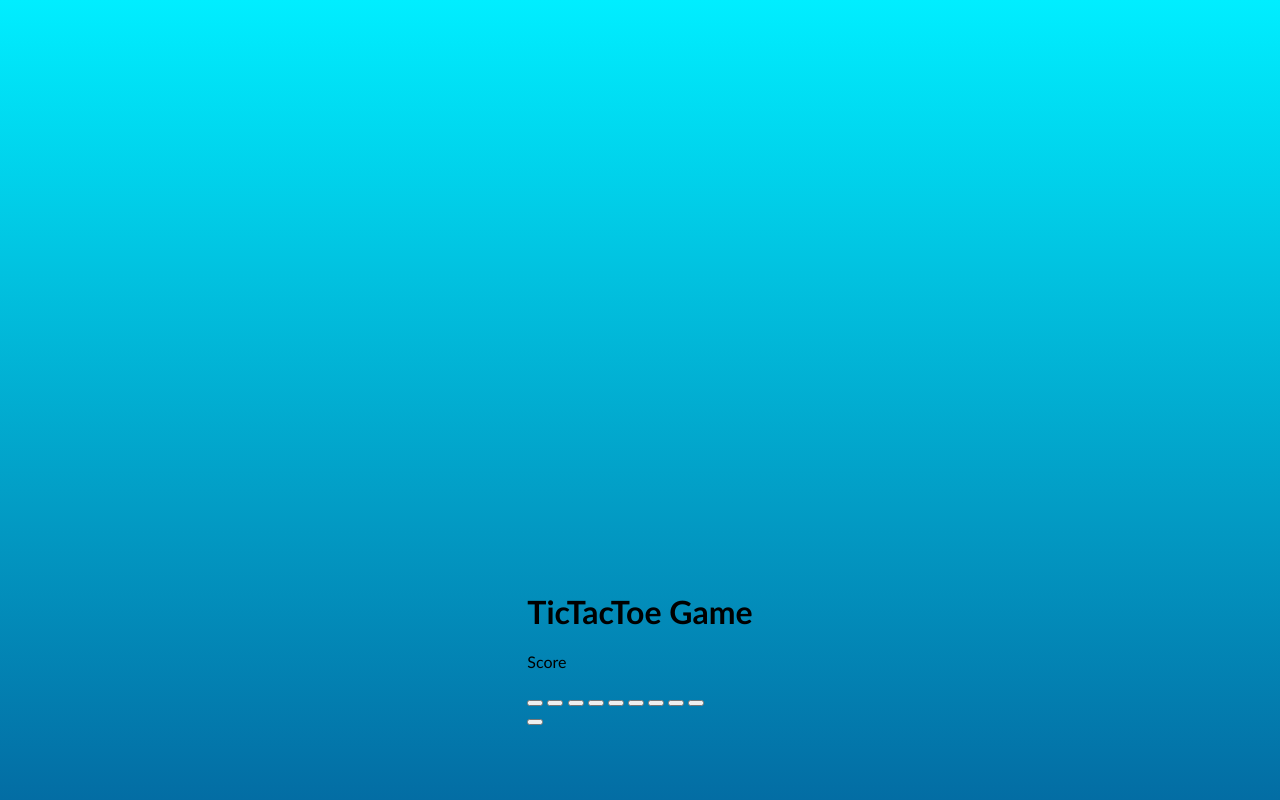
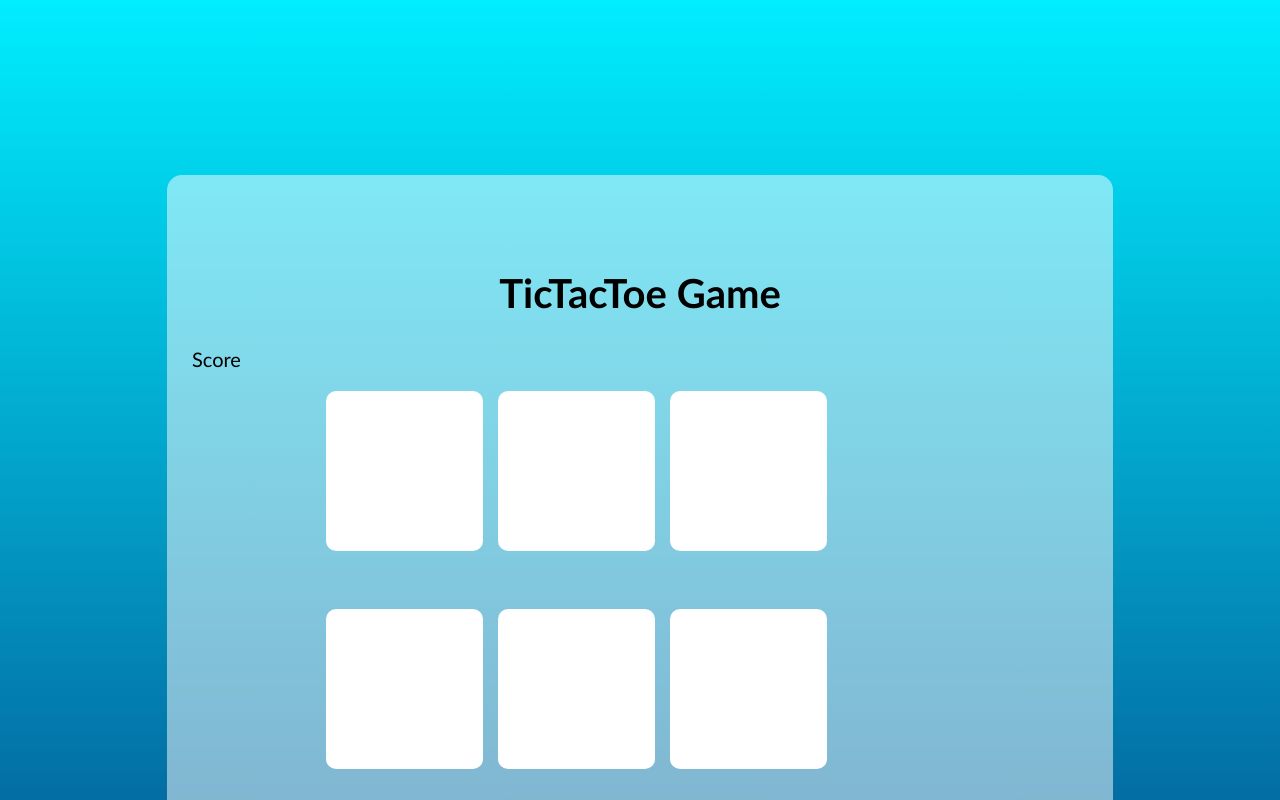
Before and after one commit to tahataha005/tictactoe-game, a plain HTML site: page index.html in a window 1280 px wide. Shown: the top 800 px of the page. Drawn offline with Linux system fonts and the light colour scheme.

Commit message:
Title & game styling

```diff
--- a/styles/styles.css
+++ b/styles/styles.css
@@ -6,3 +6,45 @@ body{
     justify-content: center;
     font-family: 'Gill Sans', 'Gill Sans MT', Calibri, 'Trebuchet MS', sans-serif;
 }
+
+.container{
+    display: flex;
+    flex-direction: column;
+    align-items: center;
+    justify-content: center;
+    width: 70vw;
+    height: 70vw;
+    padding:25px;
+    background-color: rgba(255, 255, 255,50%);
+    border-radius: 15px;
+}
+
+.container > h1{
+    font-size: 40px;
+    margin: 10px;
+}
+
+.score{
+    align-self: start;
+    font-size: 20px;
+}
+
+.game{
+    gap: 15px;
+    align-self: center;
+    grid-area: 5px;
+    display: flex;
+    flex-wrap: wrap;
+    width: 70%;
+    height: 50vw;
+
+}
+
+.slot{
+    width: 25%;
+    height: 25%;
+    background-color: white;
+    border: 0;
+    border-radius: 10px;
+
+}
```
